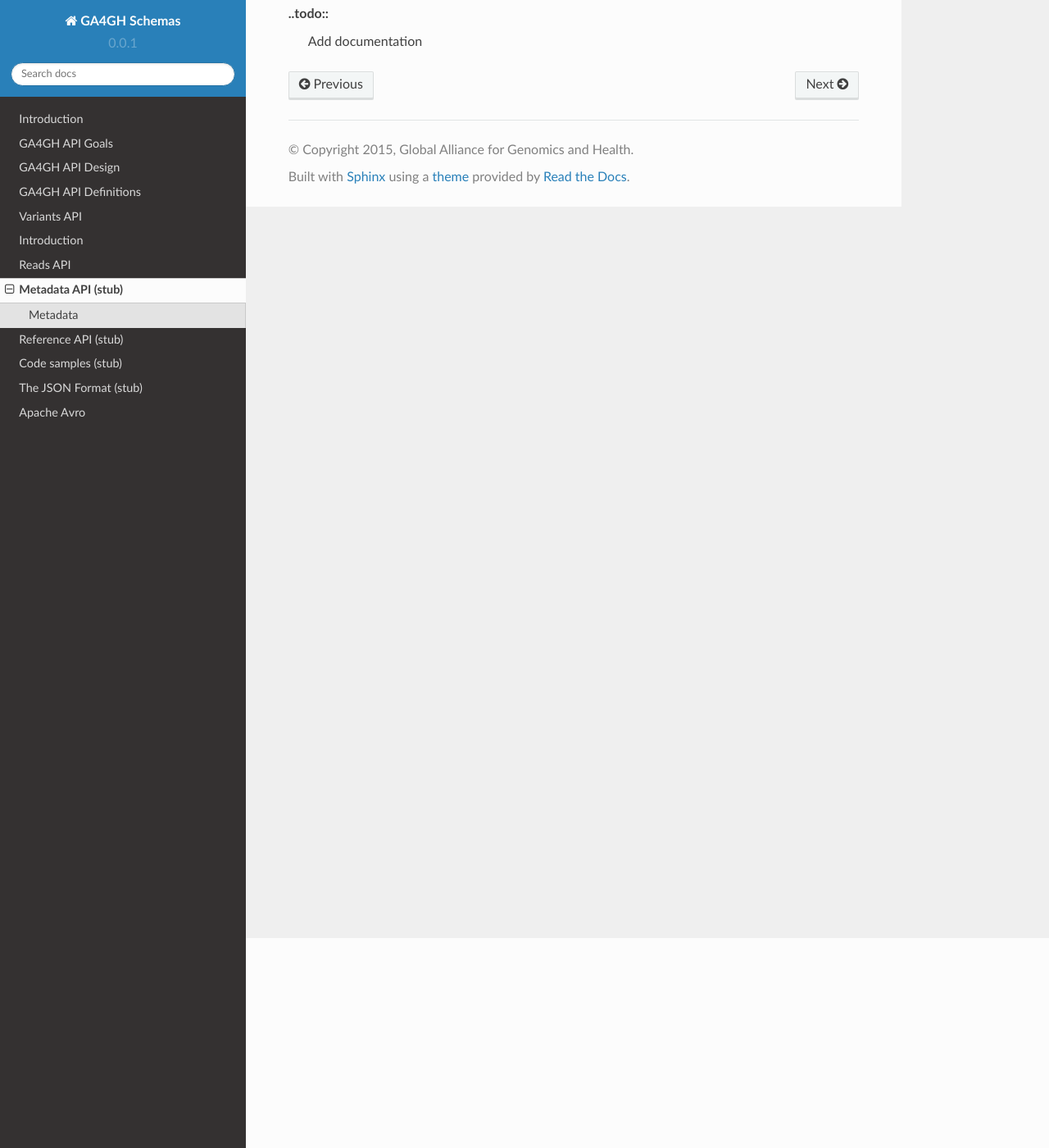
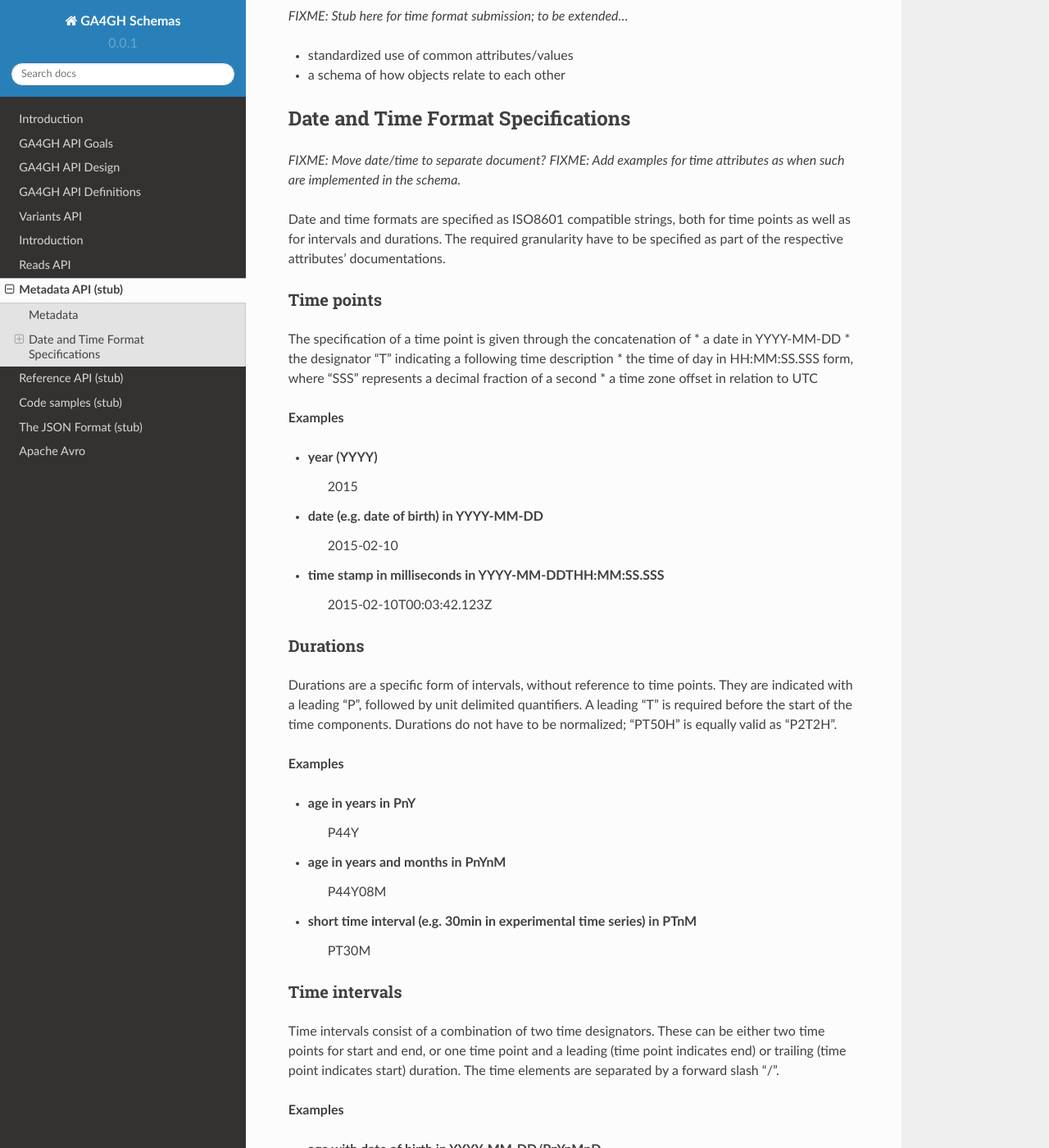
Before and after one commit to ga4gh/ga4gh-schemas, a Sphinx documentation site: the page built from doc/source/intro_metadata.rst, in a window 1280 px wide and 1400 px high, scrolled down 256 px. Shown: the whole window at 82% size. Built offline with Sphinx 7.4.7 and the Read the Docs theme 2.0.0, drawn with Linux system fonts in a browser that asks for light colours; pages that are not in the unit, such as notebooks, are missing from menus; some of the changed text lies outside the part shown.

Commit message:
Update intro_metadata.rst
time formats as part of metadata specs

```diff
--- a/doc/source/intro_metadata.rst
+++ b/doc/source/intro_metadata.rst
@@ -6,10 +6,90 @@ Metadata API (stub)
 
 For the Metadata schema definitions, see the `Metadata schema <schemas/metadata.html>`_
 
-
 ------------------
 Metadata
 ------------------
 
-..todo::
-   Add documentation
+`FIXME: Stub here for time format submission; to be extended...`
+
+* standardized use of common attributes/values
+* a schema of how objects relate to each other
+
+
+-----------------------------------
+Date and Time Format Specifications
+-----------------------------------
+
+`FIXME: Move date/time to separate document?`
+`FIXME: Add examples for time attributes as when such are implemented
+in the schema.`
+
+Date and time formats are specified as ISO8601 compatible strings, both for
+time points as well as for intervals and durations.
+The required granularity have to be specified as part of the respective
+attributes' documentations.
+
+
+===========
+Time points
+===========
+
+The specification of a time point is given through the concatenation of
+* a date in YYYY-MM-DD
+* the designator "T" indicating a following time description
+* the time of day in HH:MM:SS.SSS form, where "SSS" represents a decimal
+fraction of a second
+* a time zone offset in relation to UTC
+
+**Examples**
+
+* year (YYYY)
+    2015
+
+* date (e.g. date of birth) in YYYY-MM-DD
+    2015-02-10
+
+* time stamp in milliseconds in YYYY-MM-DDTHH:MM:SS.SSS
+    2015-02-10T00:03:42.123Z
+
+
+===========
+Durations
+===========
+
+Durations are a specific form of intervals, without reference to time points.
+They are indicated with a leading "P", followed by unit delimited
+quantifiers. A leading "T" is required before the start of the time components.
+Durations do not have to be normalized; "PT50H" is equally valid as "P2T2H".
+
+**Examples**
+
+* age in years in PnY
+    P44Y
+
+* age in years and months in PnYnM
+    P44Y08M
+
+* short time interval (e.g. 30min in experimental time series) in PTnM
+    PT30M
+
+
+==============
+Time intervals
+==============
+
+Time intervals consist of a combination of two time designators. These can be
+either two time points for start and end, or one time point and a leading
+(time point indicates end) or trailing (time point indicates start) duration.
+The time elements are separated by a forward slash "/".
+
+**Examples**
+
+* age with date of birth in YYYY-MM-DD/PnYnMnD
+    1967-11-21/P40Y10M05D
+
+* anchored 3 month interval, e.g. a therapy cycle in YYYY-MM-DD/YYYY-MM-DD
+    2015-04-18/2015-07-17
+
+* experimental intervention of 30min in YYYY-MM-DDTHH:MM/YYYY-MM-DDTHH:MM
+    2014-12-31T23H45M/2015-01-01T00H15M
```
